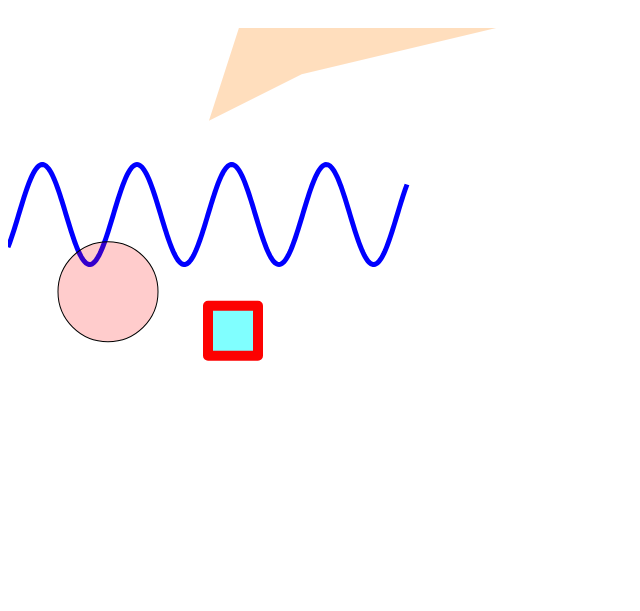
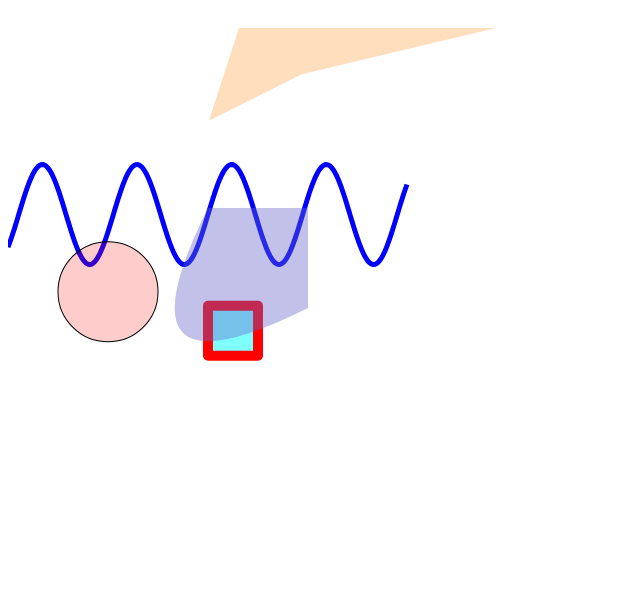
Before and after one commit to adrusi/Euclid--Canvas-Library-, a plain HTML site: page index.html in a window 1280 px wide. Shown: the whole page, without its empty margins (0-640 px from the left). Drawn offline with Linux system fonts and the light colour scheme.

Commit message:
added relative versions of lineTo, moveTo, arc, quadraticCurveTo and bezierCurveTo for use in path functions. These attempt to immitate the relative versions of all the commands in SVG.

```diff
--- a/canvas.js
+++ b/canvas.js
@@ -6,7 +6,8 @@
     Copyright 2011 Adrian Sinclair (adrusi)
 
     Easing functions modified from http://developer.yahoo.com/yui/docs/Easing.js.html BSD license
-  */  this.rgba = function(r, g, b, a) {
+  */  var __bind = function(fn, me){ return function(){ return fn.apply(me, arguments); }; };
+  this.rgba = function(r, g, b, a) {
     return "rgba(" + r + ", " + g + ", " + b + ", " + a + ")";
   };
   this.rgb = function(r, g, b) {
@@ -60,6 +61,45 @@
         this.canvas.height = (args[2] != null) && typeof args[2] === "number" ? args[2] : args[1];
       }
       this.ctx = this.canvas.getContext("2d");
+      this.ctx.cursor = {
+        x: 0,
+        y: 0
+      };
+      this.ctx.relLineTo = __bind(function(x, y) {
+        this.ctx.lineTo(x + this.ctx.cursor.x, y + this.ctx.cursor.y);
+        return this.ctx.cursor = {
+          x: this.ctx.cursor.x + x,
+          y: this.ctx.cursor.y + y
+        };
+      }, this);
+      this.ctx.relMoveTo = __bind(function(x, y) {
+        this.ctx.moveTo(x + this.ctx.cursor.x, y + this.ctx.cursor.y);
+        return this.ctx.cursor = {
+          x: this.ctx.cursor.x + x,
+          y: this.ctx.cursor.y + y
+        };
+      }, this);
+      this.ctx.relArc = __bind(function(x, y, radius, startAngle, endAngle, anticlockwise) {
+        this.ctx.arc(x + this.ctx.cursor.x, y + this.ctx.cursor.y, radius, startAngle, endAngle, anticlockwise);
+        return this.ctx.cursor = {
+          x: this.ctx.cursor.x + x,
+          y: this.ctx.cursor.y + y
+        };
+      }, this);
+      this.ctx.relQuadraticCurveTo = __bind(function(cp1x, cp1y, x, y) {
+        this.ctx.quadraticCurveTo(cp1x + this.ctx.cursor.x, cp1y + this.ctx.cursor.y, x + this.ctx.cursor.x, y + this.ctx.cursor.y);
+        return this.ctx.cursor = {
+          x: this.ctx.cursor.x + x,
+          y: this.ctx.cursor.y + y
+        };
+      }, this);
+      this.ctx.relBezierCurveTo = __bind(function(cp1x, cp1y, cp2x, cp2y, x, y) {
+        this.ctx.bezierCurveTo(cp1x + this.ctx.cursor.x, cp1y + this.ctx.cursor.y, cp2x + this.ctx.cursor.x, cp2y + this.ctx.cursor.y, x + this.ctx.cursor.x, y + this.ctx.cursor.y);
+        return this.ctx.cursor = {
+          x: this.ctx.cursor.x + x,
+          y: this.ctx.cursor.y + y
+        };
+      }, this);
       this.autoDraw.state = true;
     }
     Canvas.prototype.registry = {};
@@ -357,6 +397,10 @@
               this.ctx.lineWidth = shape.strokeWidth;
               this.ctx.lineCap = shape.strokeCap;
               this.ctx.lineJoin = shape.strokeJoin;
+              this.ctx.cursor = {
+                x: shape.x,
+                y: shape.y
+              };
               this.ctx.moveTo(shape.x, shape.y);
               if (shape.params.constructor.name === "Array") {
                 shape.path.apply(this.ctx, shape.params);
--- a/index.html
+++ b/index.html
@@ -89,11 +89,11 @@
         //   fillColor: hex("ff0000")
         // });
         canvas.path("path", {
-          path: function(params) {
-            this.lineTo(params.x + 10 + params.skew * params.scale, params.y);
-            this.lineTo(params.x + params.bottom * params.scale, params.y + 5 * params.scale);
-            this.lineTo(params.x, params.y + params.bottom * params.scale);
-            this.lineTo(params.x + params.skew, params.y);
+          path: function(_) {
+            this.lineTo(_.x + 10 + _.skew * _.scale, _.y);
+            this.lineTo(_.x + _.bottom * _.scale, _.y + 5 * _.scale);
+            this.lineTo(_.x, _.y + _.bottom * _.scale);
+            this.lineTo(_.x + _.skew, _.y);
           },
           params: {
             scale: 5,
@@ -105,6 +105,17 @@
           x: 20,
           y: 20,
           fillColor: hex("ff0000")
+        });
+        canvas.path("rel", {
+          path: function() {
+            this.relLineTo(100, 0);
+            this.relLineTo(0, 100);
+            this.relQuadraticCurveTo(-200, 100, -100, -100);
+          },
+          params: [],
+          x: 200,
+          y: 200,
+          fillColor: rgba(100,100,200,0.4)
         });
         canvas.autoDraw(); // doesn't use setInterval, rather a recursive setTimeout
         canvas.animate("ball", {
```
Also changed, not shown: 1 other file.
